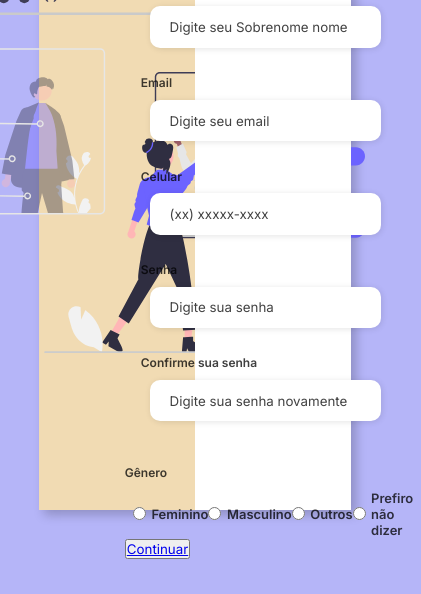
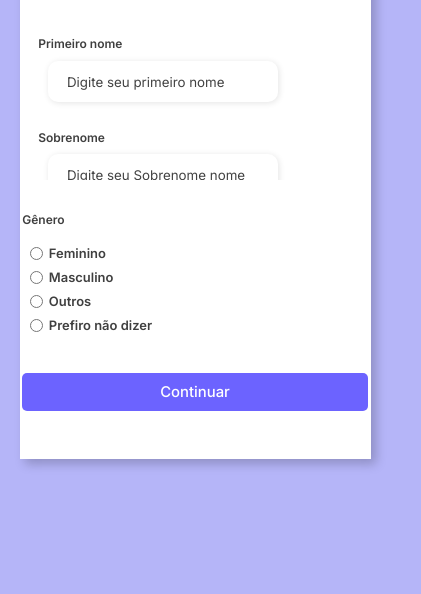
Before and after one commit to gustavodecamposs/projeto-formulario, a plain HTML site: page index.html in a window 390 px wide. Shown: the part 250-844 px from the top of the page, 421 px wide, since content can reach past the window. Drawn offline with Linux system fonts and the light colour scheme.

Commit message:
html completo

```diff
--- a/assets/css/style.css
+++ b/assets/css/style.css
@@ -148,3 +148,66 @@ body {
     font-weight: 600;
     color: #000000c0;
 }
+
+.continue-button button {
+    width: 100%;
+    margin-top: 2.5rem;
+    border: none;
+    background-color: #6c63ff;
+    padding: 0.62rem;
+    border-radius: 5px;
+    cursor: pointer;
+}
+
+.continue-button button:hover {
+    background-color: #6b63fff1;
+}
+
+.continue-button button a {
+    text-decoration: none;
+    font-size: 0.93rem;
+    font-weight: 500;
+    color: #fff;
+}
+
+@media screen and (max-width: 1330px) {
+    .form-image {
+        display: none;
+    }
+
+    .container {
+        width: 50%;
+    }
+
+    .form {
+        width: 100%;
+    }
+}
+
+@media screen and (max-width: 1064px) {
+    .container {
+        width: 90%;
+        height: auto;
+    }
+
+    .input-group {
+        flex-direction: column;
+        overflow-y: scroll;
+        flex-wrap: nowrap;
+        max-height: 10rem;
+        padding-right: 5rem;
+    }
+
+    .gender-inputs {
+        margin-top: 2rem;
+    }
+
+
+    .gender-group {
+        flex-direction: column;
+    }
+
+    .gender-input {
+        margin-top: 0.5rem;
+    }
+}
```
